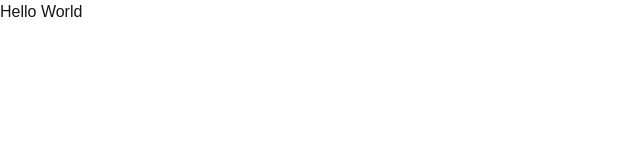
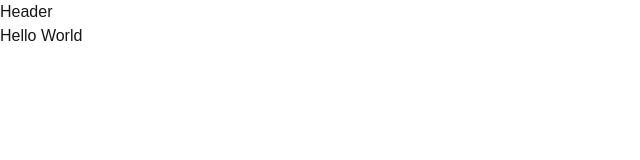
Before and after one commit to dielsonmatos/devstore, a Next.js app: page / in a window 1280 px wide. Shown: the top 160 px of the page, without its empty margins (0-640 px from the left). Built offline with nearby package versions, Linux system fonts and the light colour scheme.

Commit message:
Criando layout da aplicação

```diff
--- /dev/null
+++ b/src/app/(store)/(home)/loading.tsx
@@ -0,0 +1,3 @@
+export default function HomeLoading() {
+    return <p>Carregando...</p>
+}
--- /dev/null
+++ b/src/app/(store)/(home)/page.tsx
@@ -0,0 +1,5 @@
+export default async function Home() {
+  await new Promise((resolve) => setTimeout(resolve, 2000))
+
+  return <h1>Hello World</h1>
+}
--- /dev/null
+++ b/src/app/(store)/layout.tsx
@@ -0,0 +1,11 @@
+import { Header } from "@/components/header";
+import { ReactNode } from "react";
+
+export default function StoreLayout({ children }: { children: ReactNode }) {
+    return (
+        <div>
+            <Header />
+            {children}
+        </div>
+    )
+}
--- /dev/null
+++ b/src/app/(store)/search/loading.tsx
@@ -0,0 +1,3 @@
+export default function SearchLoading() {
+    return <p>Carregando busca...</p>
+}
--- /dev/null
+++ b/src/app/(store)/search/page.tsx
@@ -0,0 +1,5 @@
+export default async function Search() {
+  await new Promise((resolve) => setTimeout(resolve, 2000))
+
+  return <h1>Search</h1>
+}
--- a/src/app/page.tsx
+++ /dev/null
@@ -1,5 +0,0 @@
-export default function Home() {
-  return (
-    <h1>Hello World</h1>
-  )
-}
--- /dev/null
+++ b/src/components/header.tsx
@@ -0,0 +1,3 @@
+export function Header() {
+    return <div>Header</div>
+}
```
Also changed, not shown: src/app/search/page.tsx (deleted).
